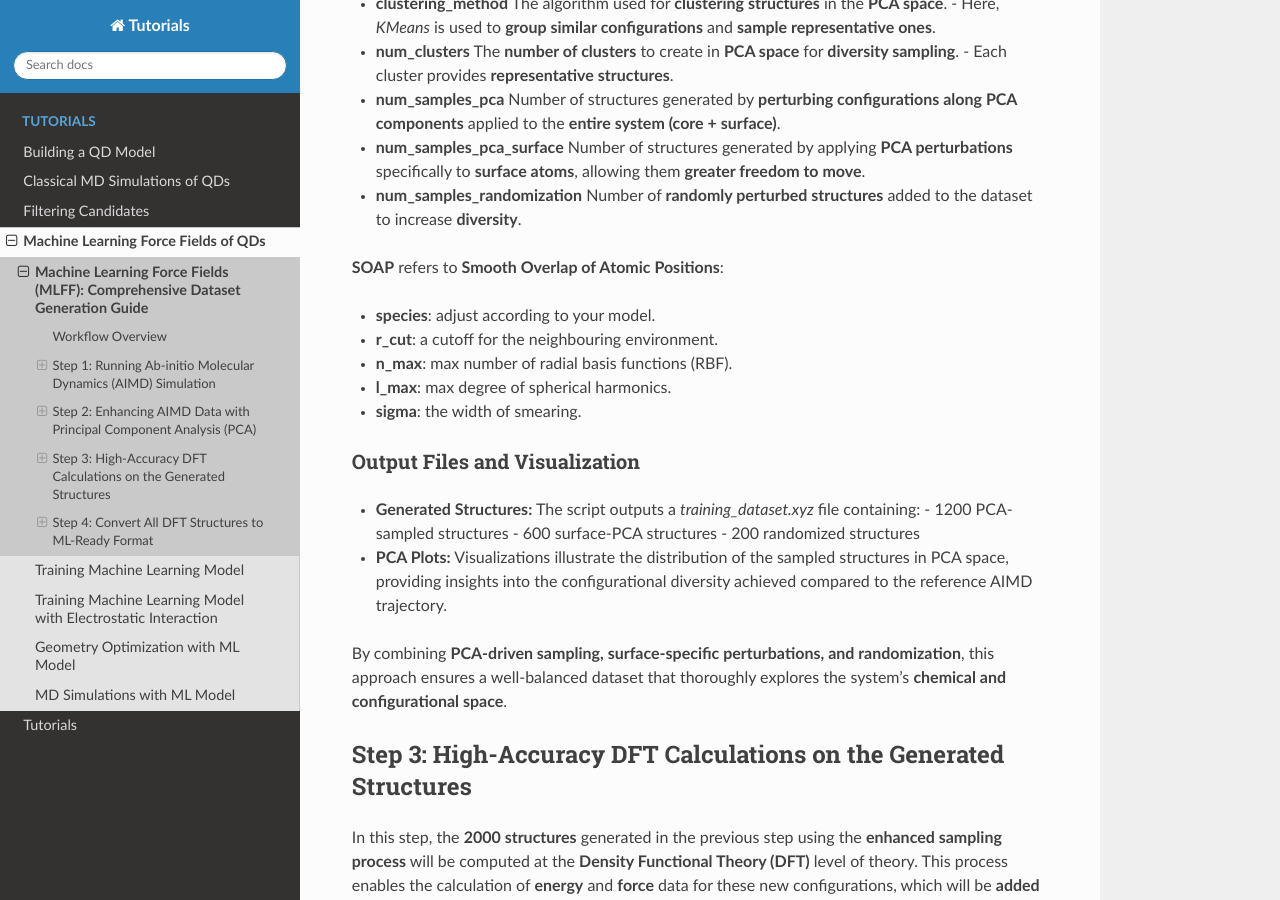
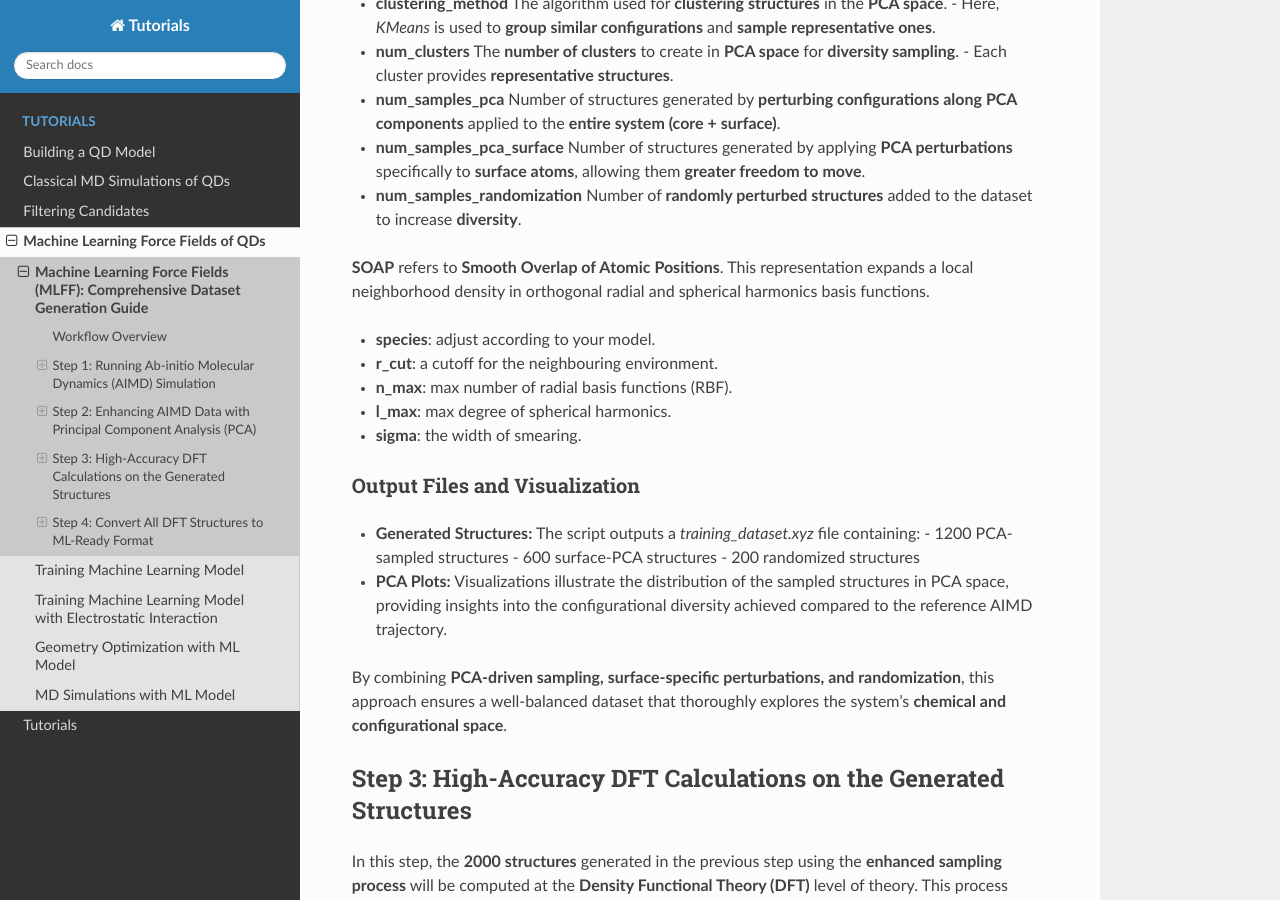
Before and after one commit to nlesc-nano/Tutorials, a Sphinx documentation site: the page built from docs/Machine_Learning_Force_Fields/Dataset_Preparation.rst, in a window 1280 px wide and 900 px high, scrolled down 3746 px. Built offline with Sphinx 7.4.7 and the Read the Docs theme 3.1.0, drawn with Linux system fonts in a browser that asks for light colours.

Commit message:
Update Dataset_Preparation.rst

```diff
--- a/docs/Machine_Learning_Force_Fields/Dataset_Preparation.rst
+++ b/docs/Machine_Learning_Force_Fields/Dataset_Preparation.rst
@@ -181,7 +181,7 @@ Detailed Explanation of YAML Input Keywords
 - **num_samples_randomization**
   Number of **randomly perturbed structures** added to the dataset to increase **diversity**.
 
-**SOAP** refers to **Smooth Overlap of Atomic Positions**:
+**SOAP** refers to **Smooth Overlap of Atomic Positions**. This representation expands a local neighborhood density in orthogonal radial and spherical harmonics basis functions.
 
 - **species**: adjust according to your model.
 - **r_cut**: a cutoff for the neighbouring environment.
```
